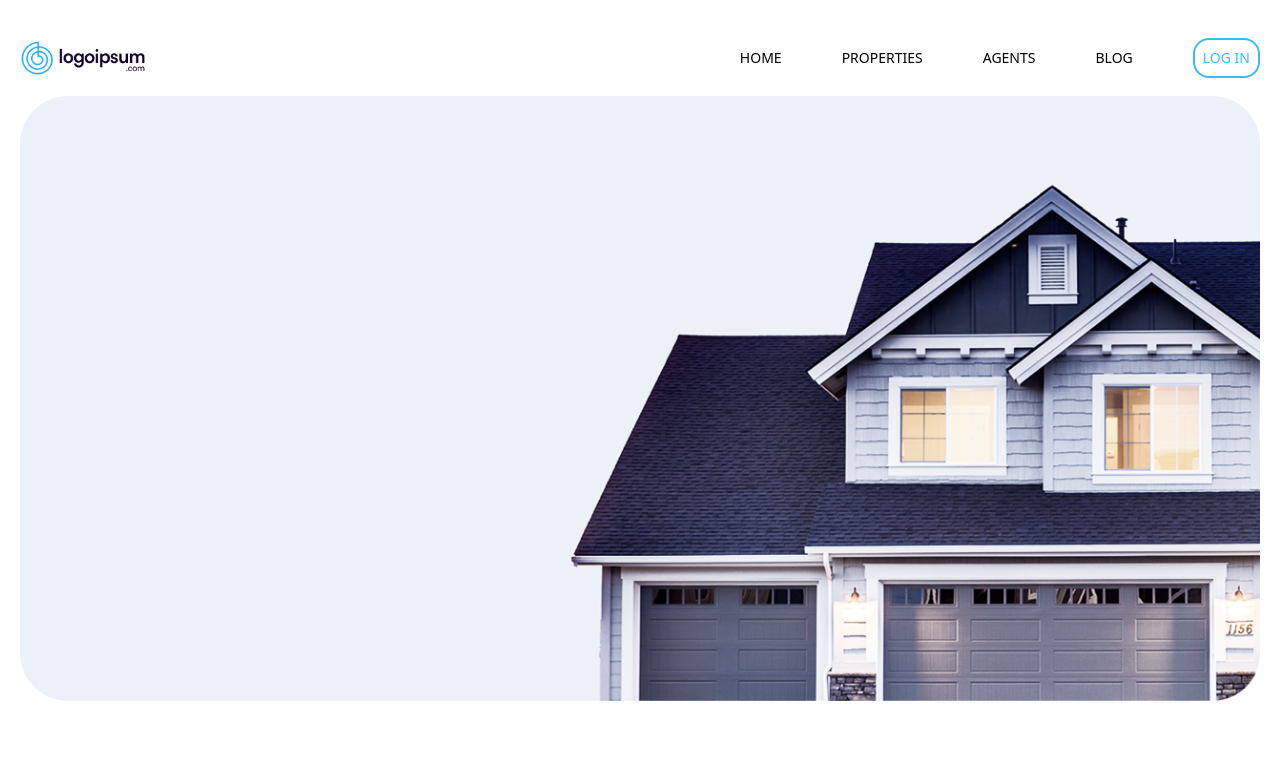
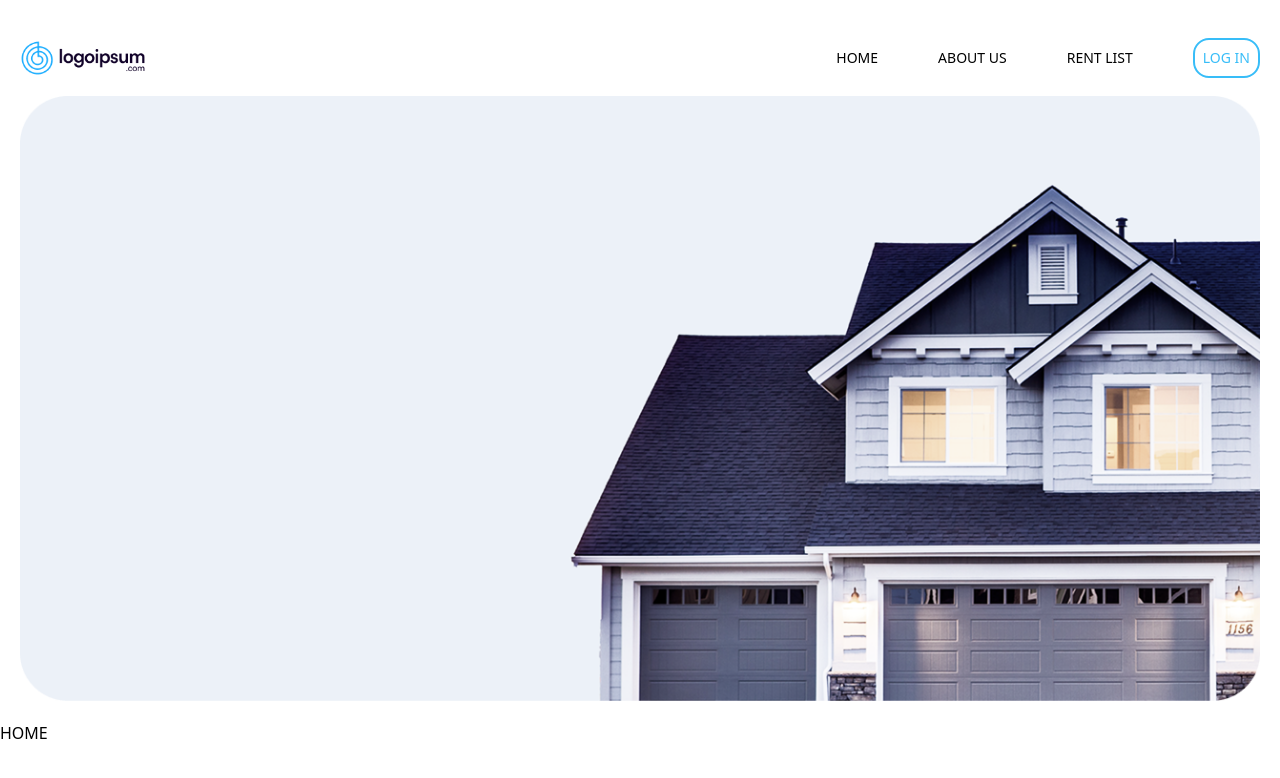
Before and after one commit to znightmaster/rent, a Vue app: page / in a window 1280 px wide. Shown: the top 778 px of the page. Built offline with nearby package versions, Linux system fonts and the light colour scheme.

Commit message:
nachalopolozheno

```diff
--- a/src/components/Home.vue
+++ /dev/null
@@ -1,7 +0,0 @@
-<template>
-  <div>
-    HOME
-  </div>
-</template>
-<script setup>
-</script>
--- a/src/components/layout/MainHeader.vue
+++ b/src/components/layout/MainHeader.vue
@@ -4,11 +4,10 @@
       <img src="../../assets/Logo.png" alt="logo" class="h-9" />
     </a>
     <div class="flex items-center gap-60 w-704 h-9 font-300 text-sm">
-      <Home />
-      <div>PROPERTIES</div>
-      <div>AGENTS</div>
-      <div>BLOG</div>
-      <div class="border-2 rounded-16 p-2 border-sky-400 text-sky-400">LOG IN</div>
+      <MainPage />
+      <AboutPage />
+      <RentListPage />
+      <LogIn />
     </div>
 
 
@@ -20,7 +19,10 @@
 </template>
 
 <script setup>
-import Home from "@/components/Home.vue"
+import MainPage from '@/views/MainPage.vue';
+import AboutPage from '@/views/AboutPage.vue';
+import RentListPage from '@/views/RentListPage.vue';
+import LogIn from '@/views/LogIn.vue';
 
 </script>
 
--- a/src/views/AboutPage.vue
+++ b/src/views/AboutPage.vue
@@ -1,6 +1,6 @@
 <template>
   <div>
-    About
+    ABOUT US
   </div>
 </template>
 
--- /dev/null
+++ b/src/views/LogIn.vue
@@ -0,0 +1,14 @@
+<template>
+  <div class="border-2 rounded-16 p-2 border-sky-400 text-sky-400">
+    LOG IN
+  </div>
+
+</template>
+
+<script setup>
+
+</script>
+
+<style lang="scss" scoped>
+
+</style>
--- a/src/views/MainPage.vue
+++ b/src/views/MainPage.vue
@@ -1,5 +1,6 @@
 <template>
   <div>
+    HOME
   </div>
 </template>
 
--- a/src/views/RentListPage.vue
+++ b/src/views/RentListPage.vue
@@ -1,6 +1,6 @@
 <template>
   <div>
-    Rent-list
+    RENT LIST
   </div>
 </template>
 
```
